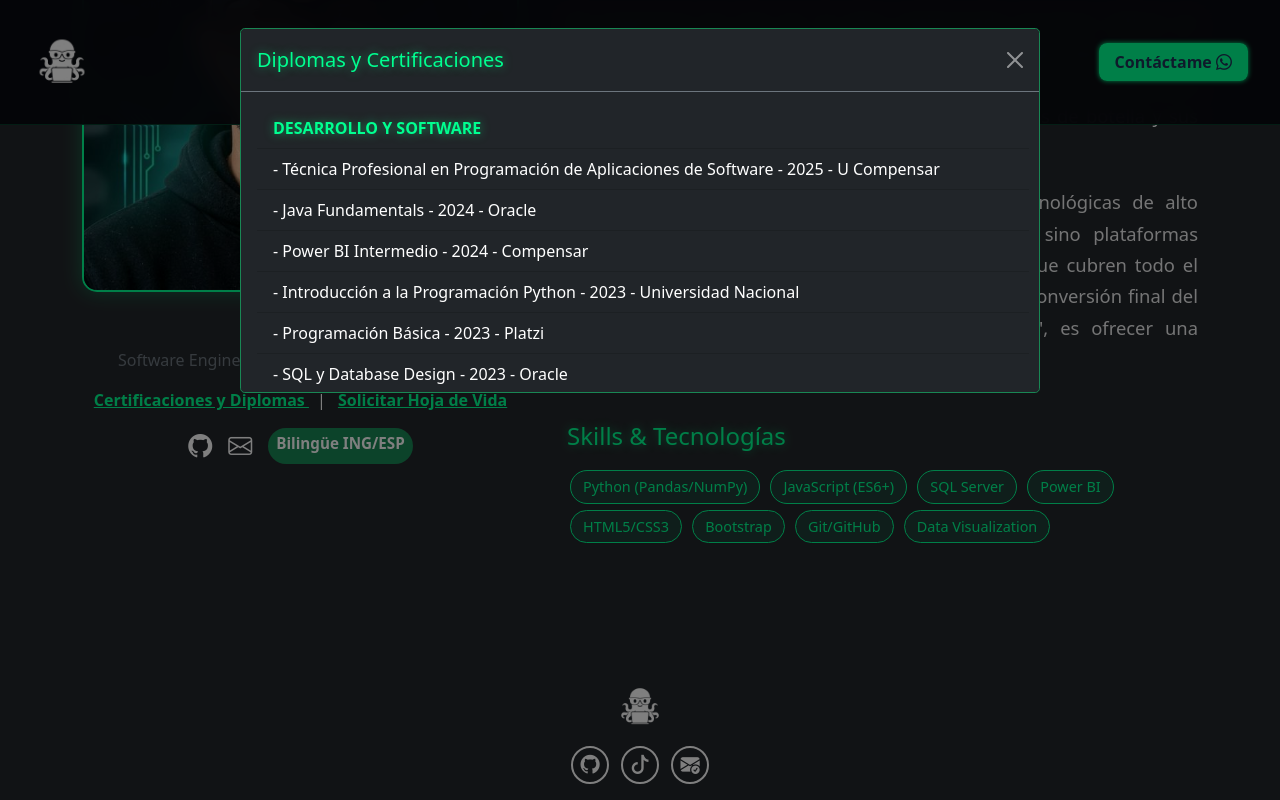
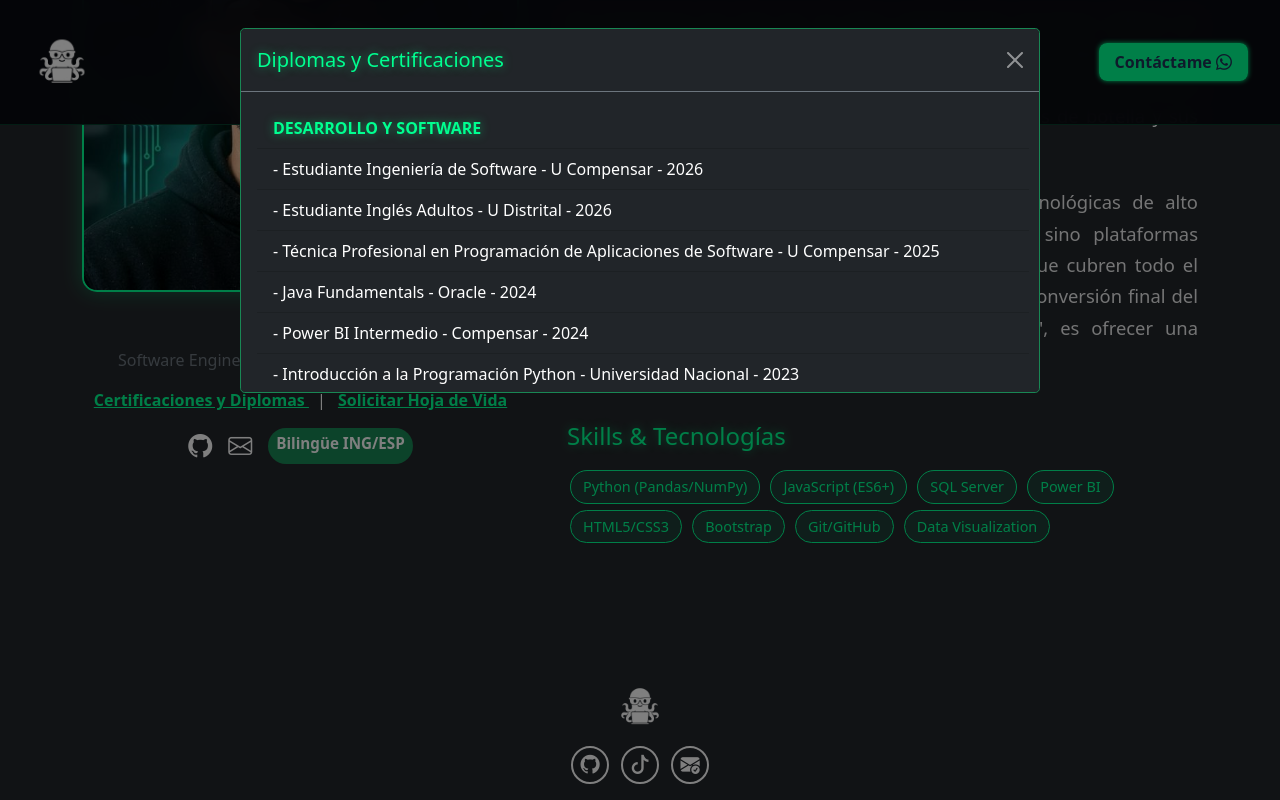
Before and after one commit to degnisDev/webDegnisDev, a plain HTML site: page sobre-mi.html in a window 1280 px wide. Both pictures are taken after a click on the link "Certificaciones y Diplomas". Shown: the part 401-1201 px from the top of the page. Drawn offline with nearby package versions, Linux system fonts and the light colour scheme.

Commit message:
Actualizacion detalles de estudios y correo

```diff
--- a/sobre-mi.html
+++ b/sobre-mi.html
@@ -121,7 +121,7 @@
                                     Certificaciones y Diplomas
                                 </a>
                                 <span class="mx-2 text-white">|</span>
-                                <a href="mailto:quevedogeovany10@gmail.com?subject=Solicitud de Hoja de Vida&body=Hola Geovany, estuve revisando tu perfil y me gustaría mucho conocer más sobre tu experiencia y proyectos..."
+                                <a href="mailto:quevedogeovany10@gmail.com?subject=Solicitud de Hoja de Vida&body=Hola Geovany, estuve revisando tu perfil y me gustaría mucho conocer más sobre tu experiencia, proyectos y tu hoja de vida..."
                                     class="link-cv text-decoration-underline"
                                     style="color: #00ff90; font-weight: bold;">
                                     Solicitar Hoja de Vida
@@ -211,25 +211,29 @@
                 <div class="modal-body">
                     <ul class="list-group list-group-flush">
                         <li class="list-group-item bg-transparent text-neon fw-bold">DESARROLLO Y SOFTWARE</li>
+                        <li class="list-group-item bg-transparent text-white">- Estudiante Ingeniería de Software - U
+                            Compensar - 2026</li>
+                        <li class="list-group-item bg-transparent text-white">- Estudiante Inglés Adultos - U Distrital
+                            - 2026</li>
                         <li class="list-group-item bg-transparent text-white">- Técnica Profesional en Programación de
-                            Aplicaciones de Software - 2025 - U Compensar</li>
-                        <li class="list-group-item bg-transparent text-white">- Java Fundamentals - 2024 - Oracle</li>
-                        <li class="list-group-item bg-transparent text-white">- Power BI Intermedio - 2024 - Compensar
+                            Aplicaciones de Software - U Compensar - 2025</li>
+                        <li class="list-group-item bg-transparent text-white">- Java Fundamentals - Oracle - 2024</li>
+                        <li class="list-group-item bg-transparent text-white">- Power BI Intermedio - Compensar - 2024
                         </li>
                         <li class="list-group-item bg-transparent text-white">- Introducción a la Programación Python -
-                            2023 - Universidad Nacional</li>
-                        <li class="list-group-item bg-transparent text-white">- Programación Básica - 2023 - Platzi</li>
-                        <li class="list-group-item bg-transparent text-white">- SQL y Database Design - 2023 - Oracle
+                            Universidad Nacional - 2023</li>
+                        <li class="list-group-item bg-transparent text-white">- Programación Básica - Platzi - 2023</li>
+                        <li class="list-group-item bg-transparent text-white">- SQL y Database Design - Oracle - 2023
                         </li>
                     </ul>
                     <ul class="list-group list-group-flush mt-3">
                         <li class="list-group-item bg-transparent text-neon fw-bold">OTROS TÍTULOS</li>
-                        <li class="list-group-item bg-transparent text-white">- Ingeniero Industrial - 2021 -
-                            Politécnico Gran Colombiano</li>
-                        <li class="list-group-item bg-transparent text-white">- Excel Avanzado Macros - 2021 - Udemy
+                        <li class="list-group-item bg-transparent text-white">- Ingeniero Industrial -
+                            Politécnico Gran Colombiano - 2021</li>
+                        <li class="list-group-item bg-transparent text-white">- Excel Avanzado Macros - Udemy - 2021
                         </li>
-                        <li class="list-group-item bg-transparent text-white">- Tecnólogo en Logística - 2020 -
-                            Politécnico Gran Colombiano</li>
+                        <li class="list-group-item bg-transparent text-white">- Tecnólogo en Logística -
+                            Politécnico Gran Colombiano - 2020</li>
                     </ul>
                 </div>
             </div>
```
Also changed, not shown: Work Method.txt (added, +33 -0 lines).
